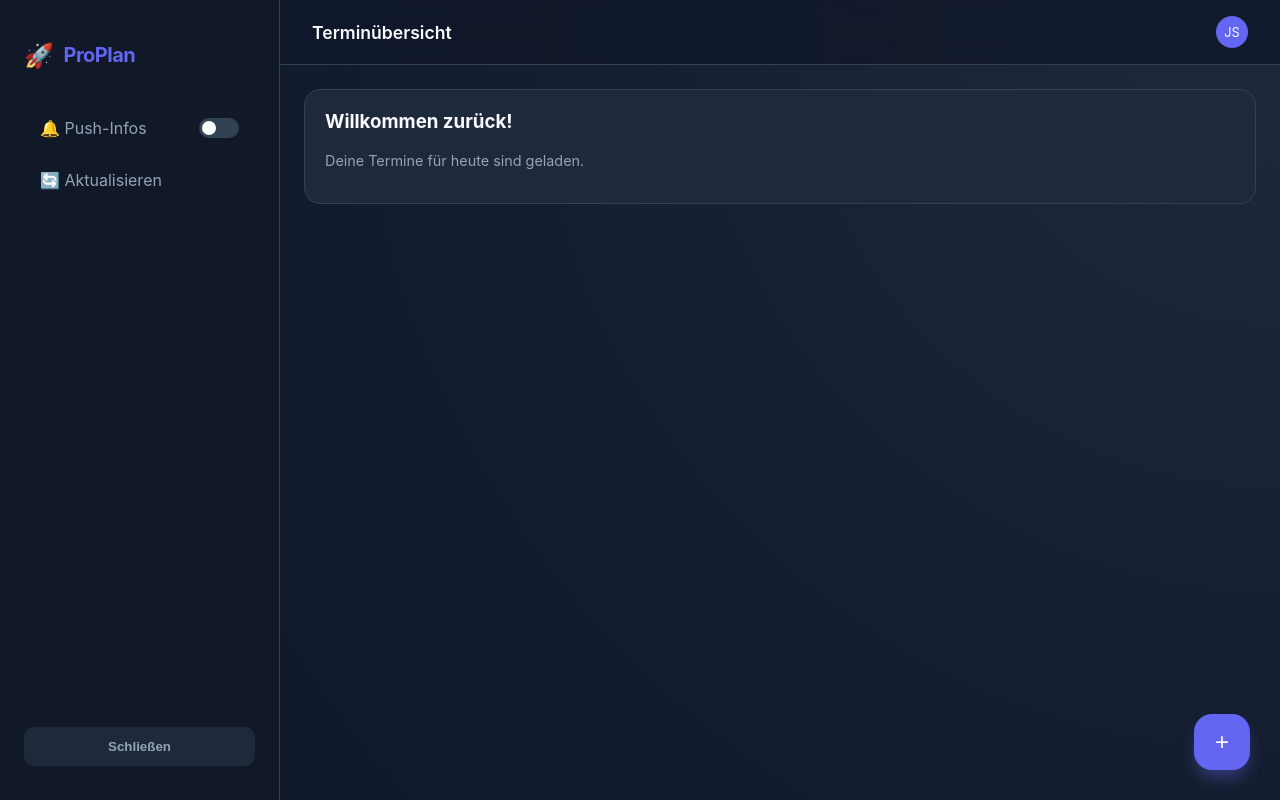
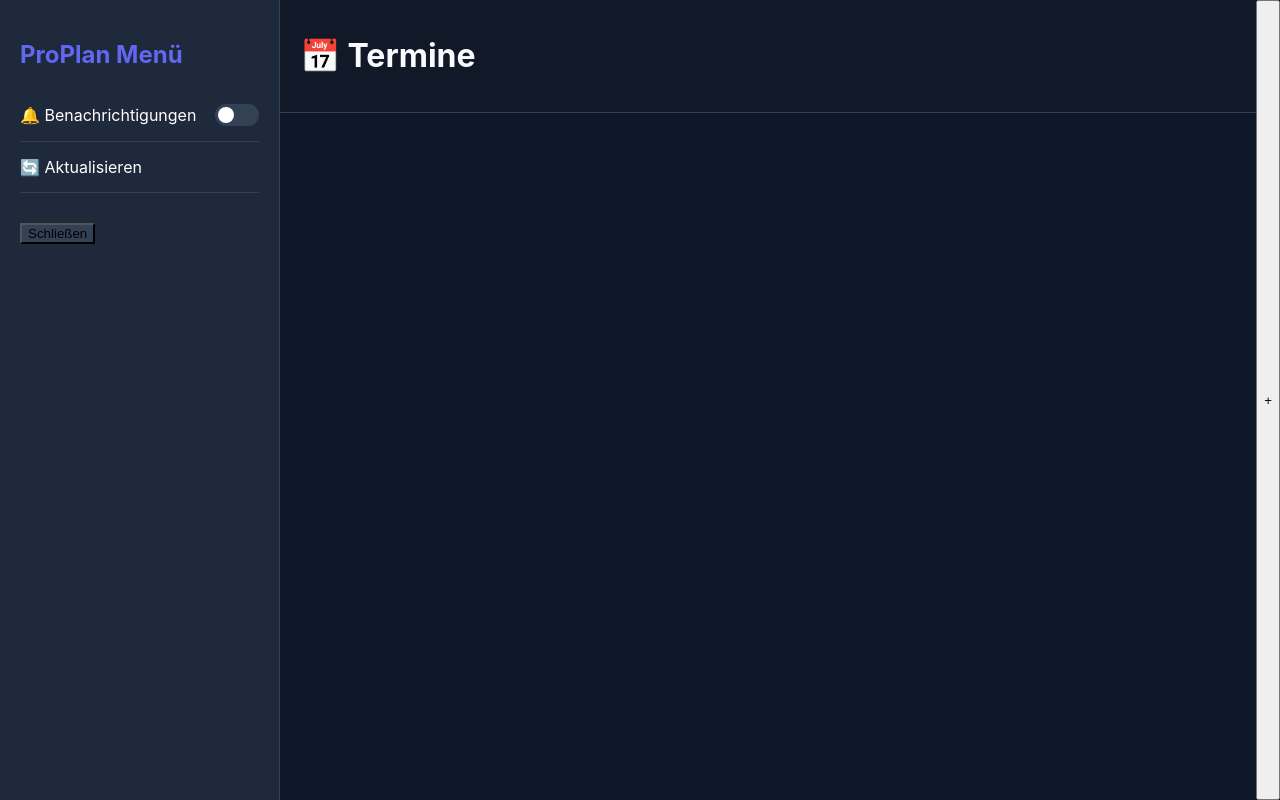
Before and after one commit to RobZock1234567890987654/proplan-app, a plain HTML site: page index.html in a window 1280 px wide. Drawn offline with Linux system fonts and the light colour scheme.

Commit message:
Refactor sidebar and main layout styles

```diff
--- a/index.html
+++ b/index.html
@@ -1,223 +1,118 @@
 <style>
     :root {
         --primary: #6366f1;
-        --primary-hover: #4f46e5;
         --bg: #0f172a;
         --card: #1e293b;
-        --card-hover: #2d3748;
         --text: #f8fafc;
-        --text-muted: #94a3b8;
         --sidebar-width: 280px;
-        --border: #334155;
-        --shadow: 0 10px 15px -3px rgba(0, 0, 0, 0.1), 0 4px 6px -2px rgba(0, 0, 0, 0.05);
     }
 
     body {
-        font-family: 'Inter', -apple-system, BlinkMacSystemFont, "Segoe UI", Roboto, sans-serif;
+        font-family: -apple-system, BlinkMacSystemFont, "Segoe UI", Roboto, sans-serif;
         background: var(--bg);
         color: var(--text);
         margin: 0;
-        display: flex;
+        display: flex; /* Wichtig für PC-Layout */
         height: 100vh;
         overflow: hidden;
-        -webkit-font-smoothing: antialiased;
     }
 
-    /* --- Sidebar Design --- */
+    /* Sidebar Design */
     .sidebar {
         position: fixed;
-        left: -280px;
+        left: -280px; /* Standard für Mobile */
         top: 0;
         width: var(--sidebar-width);
         height: 100%;
-        background: #111827; /* Etwas dunkler als Main-BG */
+        background: var(--card);
         z-index: 200;
-        transition: all 0.3s cubic-bezier(0.4, 0, 0.2, 1);
-        padding: 24px;
+        transition: 0.3s ease;
+        padding: 20px;
         box-sizing: border-box;
-        border-right: 1px solid var(--border);
+        border-right: 1px solid #334155;
     }
 
+    /* PC-Modus: Sidebar fest anzeigen */
     @media (min-width: 1024px) {
         .sidebar {
-            position: relative;
+            position: relative; /* Nicht mehr überlagernd */
             left: 0;
+            display: block;
+        }
+        .menu-icon { display: none; } /* Burger-Button am PC verstecken */
+
+        .main-wrapper {
+            flex: 1;
             display: flex;
             flex-direction: column;
         }
-        .menu-icon { display: none; }
     }
 
-    .sidebar.open { left: 0; box-shadow: 20px 0 50px rgba(0,0,0,0.5); }
+    /* Mobile-Modus: Sidebar überlagernd wenn offen */
+    .sidebar.open { left: 0; }
 
-    .sidebar h2 {
-        font-size: 1.25rem;
-        font-weight: 700;
-        letter-spacing: -0.025em;
-        margin-bottom: 2rem;
-        display: flex;
-        align-items: center;
-        gap: 10px;
-    }
-
-    /* --- Navigation Items --- */
-    .menu-item {
-        display: flex;
-        justify-content: space-between;
-        align-items: center;
-        padding: 12px 16px;
-        margin: 4px 0;
-        border-radius: 10px;
-        color: var(--text-muted);
-        text-decoration: none;
-        transition: all 0.2s;
-        border-bottom: none; /* Entfernt die alte Linie */
-    }
-
-    .menu-item:hover {
-        background: var(--card);
-        color: white;
-    }
-
-    /* --- Main Content --- */
+    /* Container für den Rest der App */
     .main-wrapper {
         flex: 1;
         display: flex;
         flex-direction: column;
-        background: radial-gradient(circle at top right, #1e293b, #0f172a); /* Dezenter Gradient */
+        width: 100%;
     }
 
     header {
-        padding: 1rem 2rem;
-        background: rgba(15, 23, 42, 0.8);
-        backdrop-filter: blur(12px);
+        padding: 15px 20px;
+        background: #111827;
         display: flex;
         justify-content: space-between;
         align-items: center;
-        border-bottom: 1px solid var(--border);
-        position: sticky;
-        top: 0;
-        z-index: 10;
-    }
-
-    header h1 {
-        font-size: 1.1rem;
-        font-weight: 600;
-        margin: 0;
+        border-bottom: 1px solid #334155;
     }
 
     main {
         flex: 1;
         overflow-y: auto;
-        padding: 24px;
+        padding: 15px;
     }
 
-    /* --- UI Elements --- */
-    .btn-save {
-        width: 100%;
-        padding: 12px;
-        border-radius: 10px;
-        border: none;
-        font-weight: 600;
-        cursor: pointer;
-        transition: 0.2s;
-    }
+    /* Toggle Switch Styles (bleiben gleich wie vorher) */
+    .switch { position: relative; display: inline-block; width: 44px; height: 22px; }
+    .switch input { opacity: 0; width: 0; height: 0; }
+    .slider { position: absolute; cursor: pointer; inset: 0; background-color: #334155; transition: .4s; border-radius: 34px; }
+    .slider:before { position: absolute; content: ""; height: 16px; width: 16px; left: 3px; bottom: 3px; background-color: white; transition: .4s; border-radius: 50%; }
+    input:checked + .slider { background-color: var(--primary); }
+    input:checked + .slider:before { transform: translateX(22px); }
 
-    .btn-save:hover {
-        filter: brightness(1.2);
-    }
-
-    .fab {
-        position: fixed;
-        bottom: 30px;
-        right: 30px;
-        width: 56px;
-        height: 56px;
-        border-radius: 18px; /* Modern Squircle */
-        background: var(--primary);
-        color: white;
-        border: none;
-        font-size: 24px;
-        box-shadow: 0 10px 15px -3px rgba(99, 102, 241, 0.4);
-        cursor: pointer;
-        transition: transform 0.2s;
-    }
-
-    .fab:hover {
-        transform: scale(1.05) rotate(90deg);
-        background: var(--primary-hover);
-    }
-
-    /* --- Custom Toggle Switch --- */
-    .switch { position: relative; display: inline-block; width: 40px; height: 20px; }
-    .switch input { opacity: 0; width: 0; height: 0; }
-    .slider {
-        position: absolute; cursor: pointer; inset: 0;
-        background-color: #334155; transition: .3s; border-radius: 34px;
-    }
-    .slider:before {
-        position: absolute; content: ""; height: 14px; width: 14px;
-        left: 3px; bottom: 3px; background-color: white; transition: .3s; border-radius: 50%;
-    }
-    input:checked + .slider { background-color: var(--primary); }
-    input:checked + .slider:before { transform: translateX(20px); }
-
-    /* Scrollbar Styling */
-    ::-webkit-scrollbar { width: 8px; }
-    ::-webkit-scrollbar-track { background: var(--bg); }
-    ::-webkit-scrollbar-thumb { background: var(--border); border-radius: 10px; }
-    ::-webkit-scrollbar-thumb:hover { background: var(--text-muted); }
+    .menu-item { display: flex; justify-content: space-between; align-items: center; padding: 15px 0; border-bottom: 1px solid #334155; color: white; text-decoration: none; }
 </style>
 
 <body>
     <div id="sidebar" class="sidebar">
-        <h2 style="color: var(--primary)">
-            <span style="font-size: 1.5rem;">🚀</span> ProPlan
-        </h2>
-
+        <h2 style="color: var(--primary)">ProPlan Menü</h2>
         <div class="menu-item">
-            <span>🔔 Push-Infos</span>
+            <span>🔔 Benachrichtigungen</span>
             <label class="switch">
                 <input type="checkbox" id="notif-toggle" onclick="app.toggleNotifications(this)">
                 <span class="slider"></span>
             </label>
         </div>
+        <a href="#" class="menu-item" onclick="location.reload()">🔄 Aktualisieren</a>
 
-        <a href="#" class="menu-item" onclick="location.reload()">
-            <span>🔄 Aktualisieren</span>
-        </a>
-
-        <div style="flex: 1;"></div> <!-- Spacer -->
-
-        <button onclick="toggleMenu(false)" class="btn-save" id="close-btn-mobile"
-                style="background: var(--card); color: var(--text-muted); margin-bottom: 10px;">
-            Schließen
-        </button>
+        <button onclick="toggleMenu(false)" class="btn-save" id="close-btn-mobile" style="background:#334155; margin-top: 30px;">Schließen</button>
     </div>
 
     <div class="main-wrapper">
         <header>
-            <button class="menu-icon" onclick="toggleMenu(true)"
-                    style="background: rgba(255,255,255,0.05); border-radius: 8px; border: 1px solid var(--border); color: white; padding: 5px 10px; cursor: pointer;">
-                ☰
-            </button>
-            <h1>Terminübersicht</h1>
-            <div style="width: 32px; height: 32px; background: var(--primary); border-radius: 50%; display: flex; align-items: center; justify-content: center; font-size: 0.8rem;">
-                JS
-            </div>
+            <button class="menu-icon" onclick="toggleMenu(true)" style="background:none; border:none; color:white; font-size:1.5rem;">☰</button>
+            <h1>📅 Termine</h1>
+            <div style="width: 24px;"></div>
         </header>
 
         <main>
-            <!-- Hier kommen deine Karten/Grid rein -->
             <div id="grid" class="grid">
-                <!-- Beispiel für eine Karte (falls du sie stylen willst) -->
-                <div style="background: var(--card); padding: 20px; border-radius: 16px; border: 1px solid var(--border);">
-                    <h3 style="margin-top: 0;">Willkommen zurück!</h3>
-                    <p style="color: var(--text-muted); font-size: 0.9rem;">Deine Termine für heute sind geladen.</p>
                 </div>
-            </div>
         </main>
     </div>
 
     <button class="fab" onclick="toggleModal(true)">+</button>
-</body>
+
+    </body>
```
